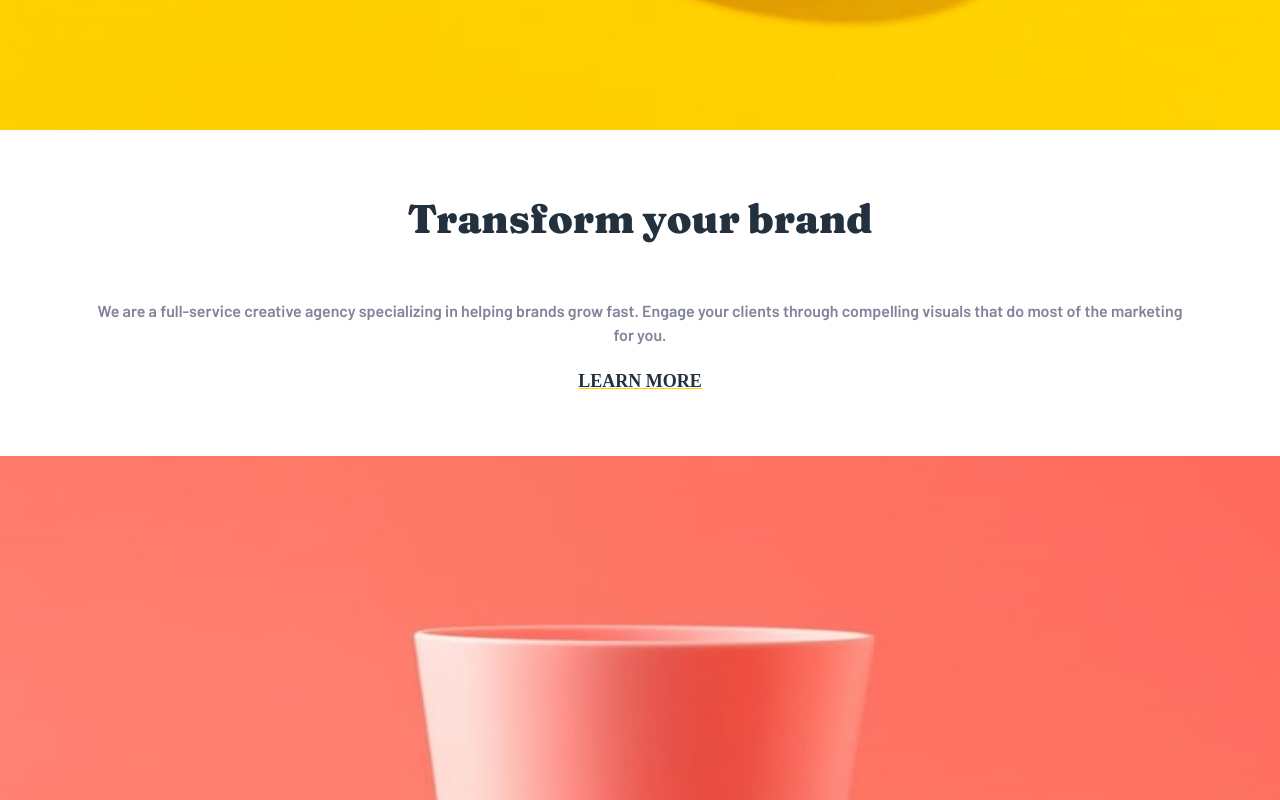
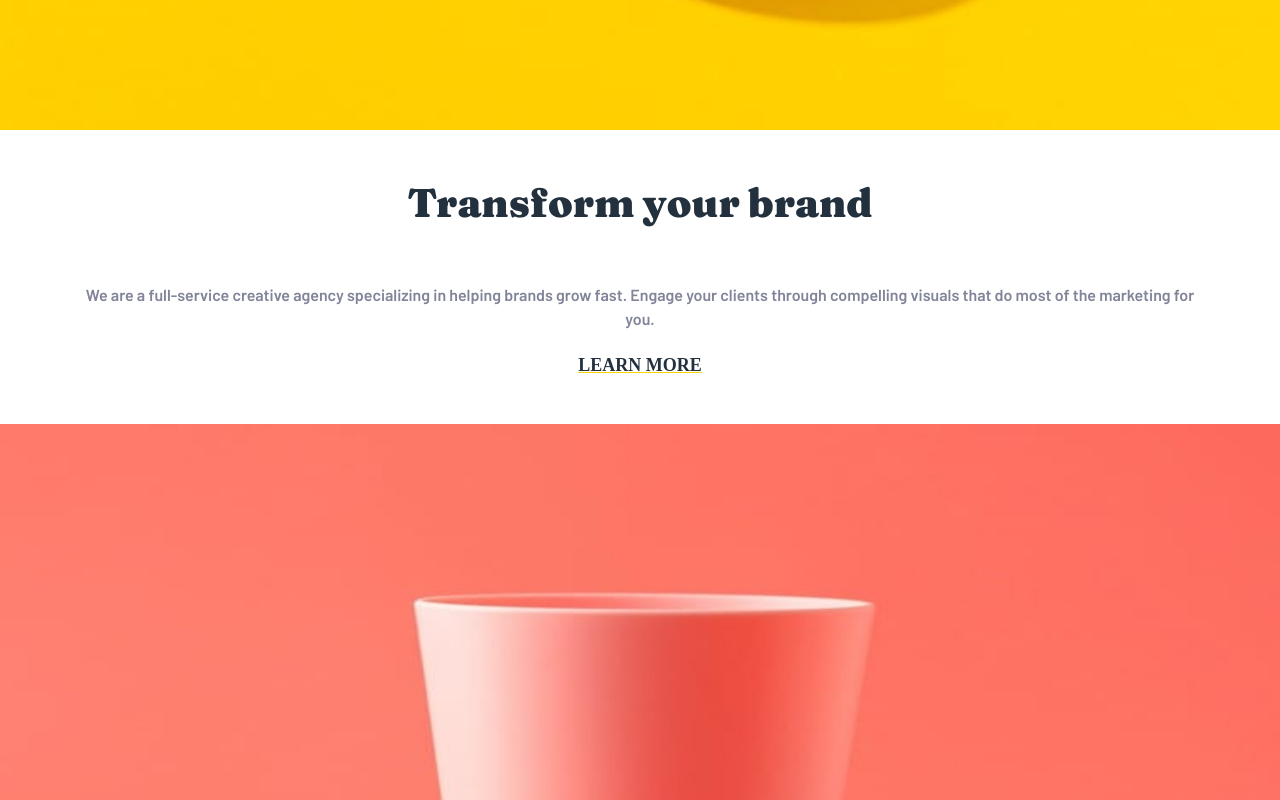
Before and after one commit to MaSsoumeh/Sunnyside-Agency-landing-Page, a React (Create React App) app in the folder sunnyside-agency/: page / in a window 1280 px wide. Shown: the part 1540-2340 px from the top of the page. Built offline with nearby package versions, Linux system fonts and the light colour scheme; the HTML template or start-up script is replaced by a standard one.

Commit message:
modify padding

```diff
--- a/sunnyside-agency/src/components/transform/transform.scss
+++ b/sunnyside-agency/src/components/transform/transform.scss
@@ -20,7 +20,7 @@
     flex-direction: column;
     align-items: center;
     justify-content: center;
-    padding: 4rem;
+    padding: 3rem;
     .textHeading {
       font-family: $font-Fraunces;
       font-weight: 900;
```
